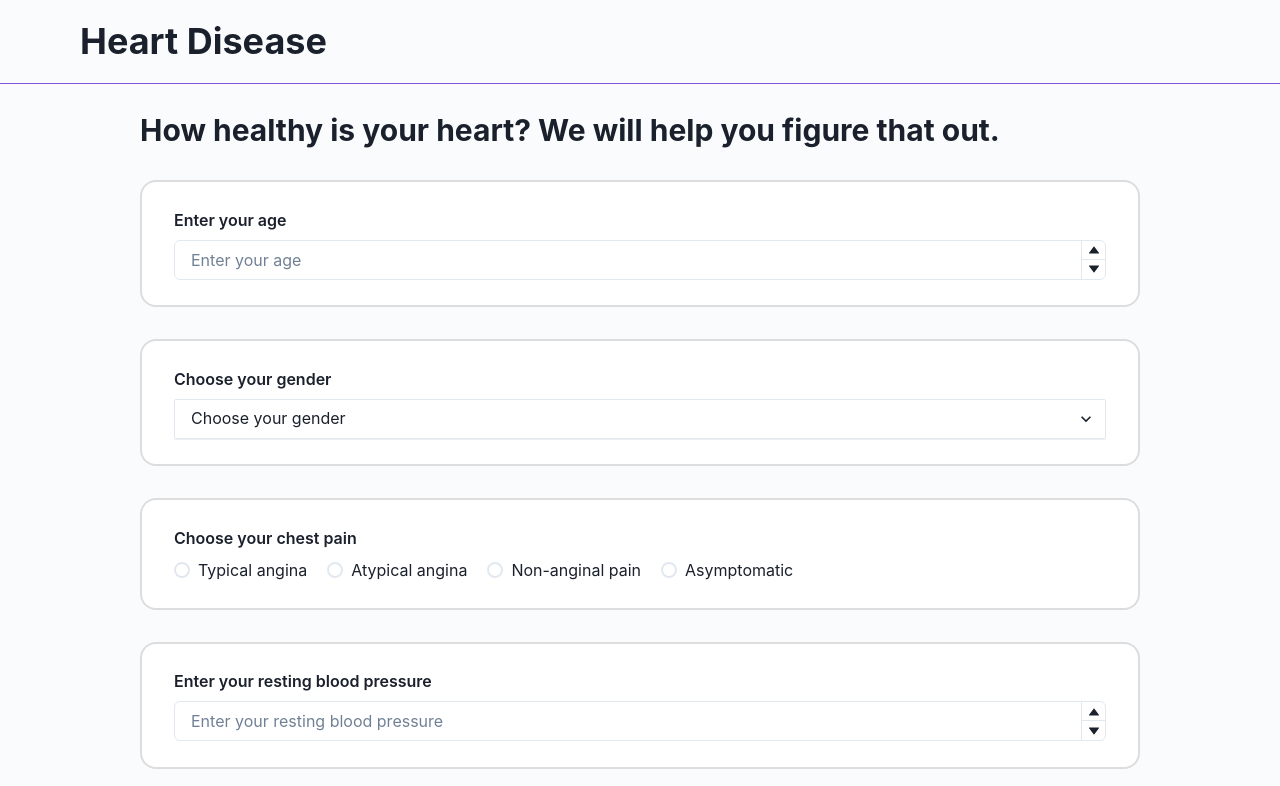
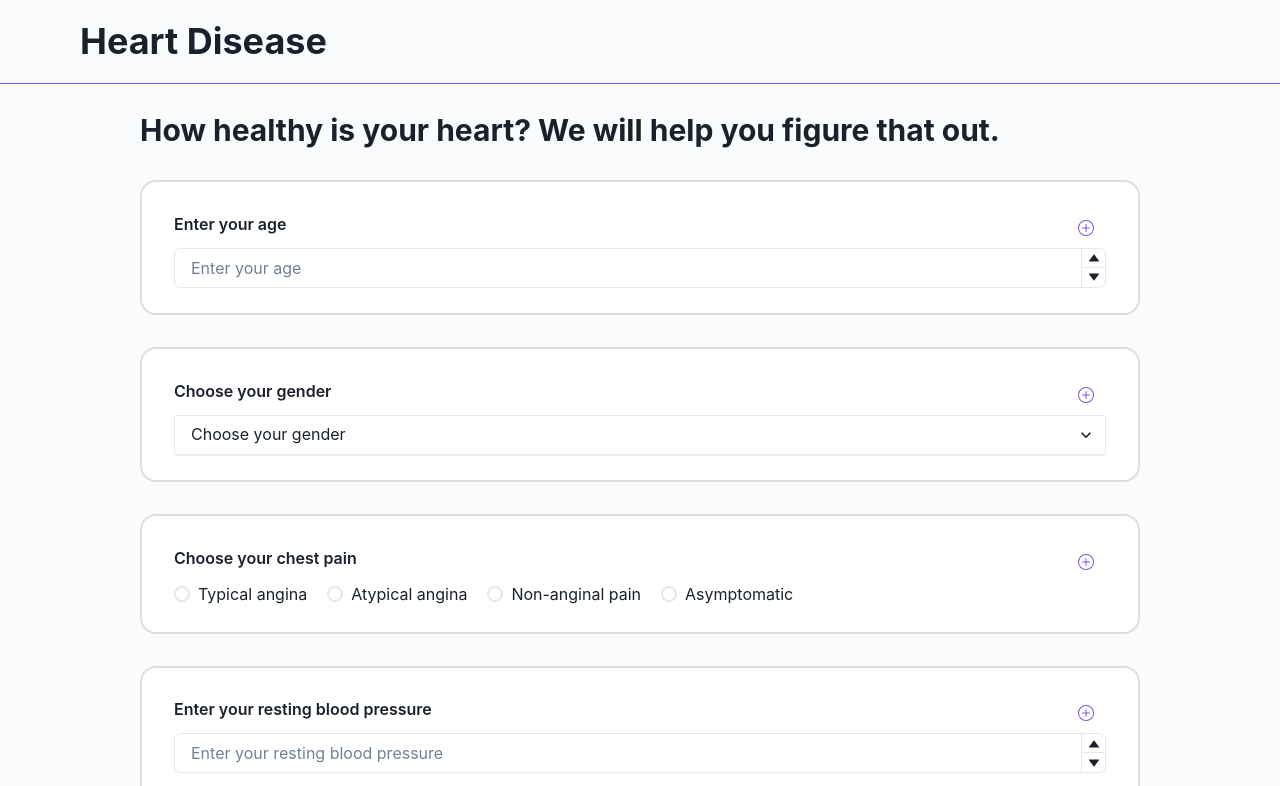
Before and after one commit to PranayBajracharya/Heart-Disease-UI, a Next.js app: page / in a window 1280 px wide. Shown: the top 786 px of the page. Built offline with nearby package versions, Linux system fonts and the light colour scheme.

Commit message:
show more

```diff
--- a/package.json
+++ b/package.json
@@ -22,6 +22,7 @@
     "next": "13.2.3",
     "react": "18.2.0",
     "react-dom": "18.2.0",
+    "react-icons": "^4.8.0",
     "typescript": "4.9.5"
   }
 }
--- a/src/components/Header.tsx
+++ b/src/components/Header.tsx
@@ -1,4 +1,4 @@
-import { Heading, Stack, Text } from "@chakra-ui/react";
+import { Heading, Stack } from "@chakra-ui/react";
 
 const Header: React.FC = () => {
   return (
@@ -10,6 +10,7 @@ const Header: React.FC = () => {
       zIndex="100"
       borderBottom="1px solid"
       borderColor="purple.400"
+      bg="inherit"
     >
       <Heading>Heart Disease</Heading>
     </Stack>
--- a/src/components/Input.tsx
+++ b/src/components/Input.tsx
@@ -1,6 +1,12 @@
-import { FormControl, FormLabel, Input } from "@chakra-ui/react";
+import { FormControl, FormLabel } from "@chakra-ui/form-control";
+import { ReactNode } from "react";
+import { ShowMore } from "./ShowMore";
 
-export default function CustomeInput(props: any) {
+export default function CustomInput(props: {
+  label: string;
+  children: ReactNode;
+  accordion?: ReactNode;
+}) {
   const { label } = props;
   return (
     <FormControl
@@ -10,7 +16,9 @@ export default function CustomeInput(props: any) {
       py="1.6rem"
       bg="white"
     >
-      <FormLabel>{label}</FormLabel>
+      <ShowMore>
+        <FormLabel>{label}</FormLabel>
+      </ShowMore>
       {props.children}
     </FormControl>
   );
--- /dev/null
+++ b/src/components/ShowMore.tsx
@@ -0,0 +1,43 @@
+import { Box, Flex } from "@chakra-ui/layout";
+import { Accordion, AccordionItem, AccordionPanel } from "@chakra-ui/accordion";
+import { ReactNode, useState } from "react";
+import { BsPlusCircle } from "react-icons/bs";
+import { IconButton } from "@chakra-ui/react";
+
+export function ShowMore(props: { children: ReactNode }) {
+  const { children } = props;
+  const [show, setShow] = useState(-1);
+
+  const handleShowMore = () => {
+    setShow((p) => {
+      if (p === -1) {
+        return 0;
+      }
+      return -1;
+    });
+  };
+
+  return (
+    <Accordion allowToggle index={show}>
+      <AccordionItem border="none">
+        <Flex w="100%" alignItems="center">
+          <Box flex="1">{children}</Box>
+          <IconButton
+            onClick={() => handleShowMore()}
+            p={0}
+            bg="inherit"
+            aria-label="Show more"
+            icon={<BsPlusCircle />}
+            color="purple.400"
+          />
+        </Flex>
+        <AccordionPanel pb={4}>
+          Lorem ipsum dolor sit amet, consectetur adipiscing elit, sed do
+          eiusmod tempor incididunt ut labore et dolore magna aliqua. Ut enim ad
+          minim veniam, quis nostrud exercitation ullamco laboris nisi ut
+          aliquip ex ea commodo consequat.
+        </AccordionPanel>
+      </AccordionItem>
+    </Accordion>
+  );
+}
```
Also changed, not shown: 1 other file (tests, documents, lock files or other folders).
